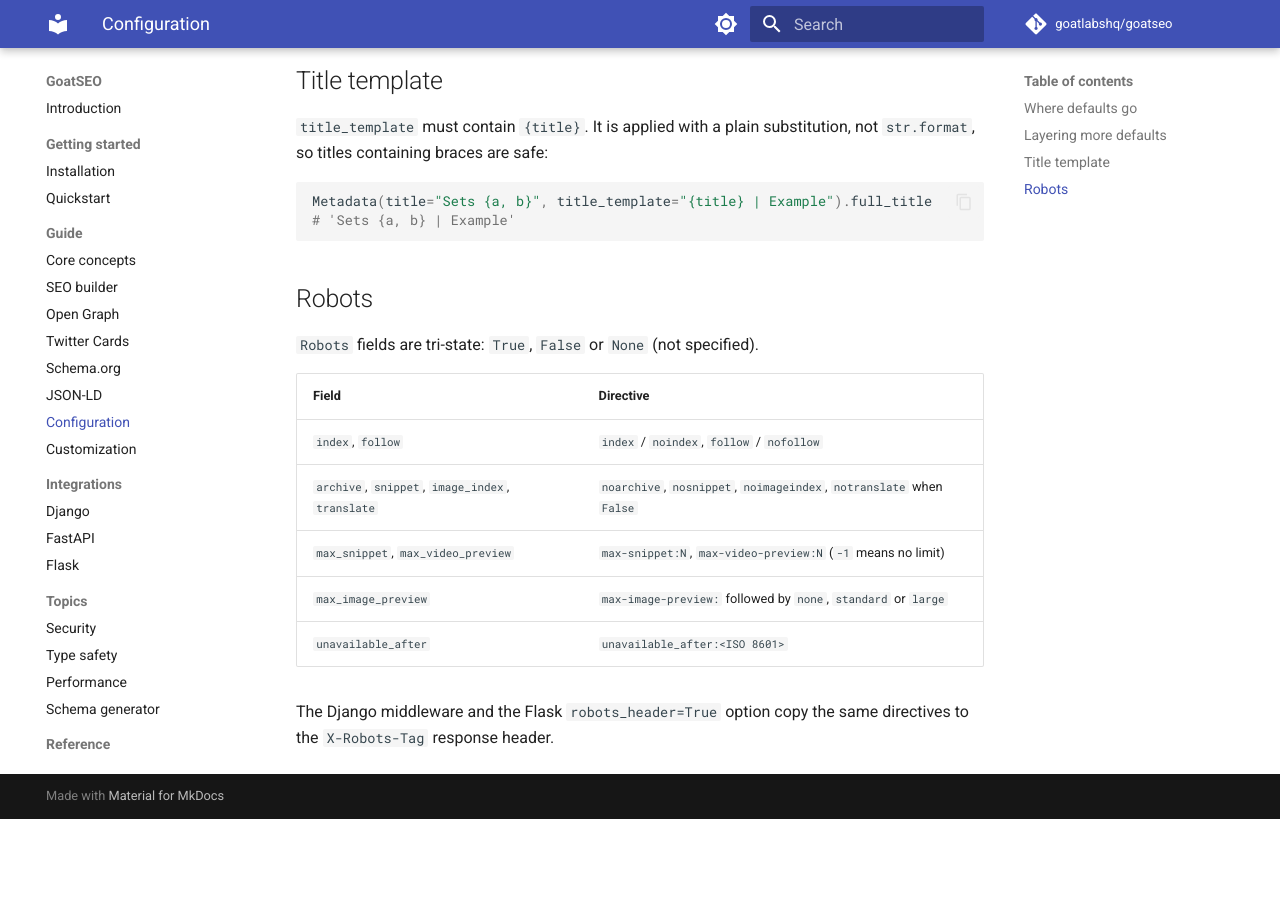
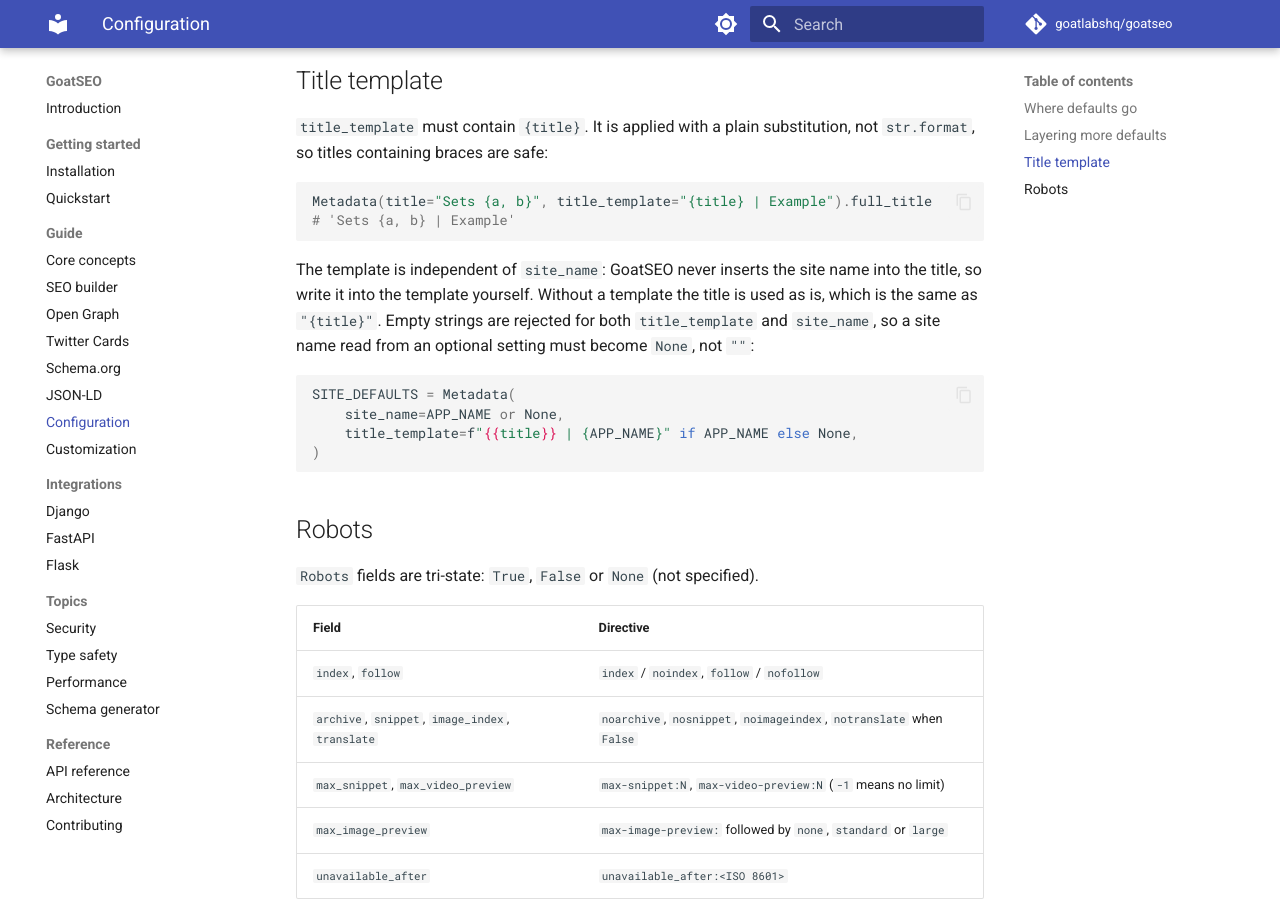
Before and after one commit to goatlabshq/goatseo, an MkDocs documentation site: the page built from docs/guide/configuration.md, in a window 1280 px wide and 900 px high, scrolled down 1041 px. Built offline with MkDocs 1.6.1 and Material for MkDocs 9.7.7, drawn with Linux system fonts in a browser that asks for light colours; comment, search, counter and statistics services are not loaded; before the commit the page ends 1860 px from its top, so only the background shows below that.

Commit message:
docs: clarify title_template, site_name and X-Robots-Tag precedence

````diff
--- a/docs/guide/configuration.md
+++ b/docs/guide/configuration.md
@@ -48,6 +48,18 @@
 # 'Sets {a, b} | Example'
 ```
 
+The template is independent of `site_name`: GoatSEO never inserts the site name into the
+title, so write it into the template yourself. Without a template the title is used as is,
+which is the same as `"{title}"`. Empty strings are rejected for both `title_template` and
+`site_name`, so a site name read from an optional setting must become `None`, not `""`:
+
+```python
+SITE_DEFAULTS = Metadata(
+    site_name=APP_NAME or None,
+    title_template=f"{{title}} | {APP_NAME}" if APP_NAME else None,
+)
+```
+
 ## Robots
 
 `Robots` fields are tri-state: `True`, `False` or `None` (not specified).
````
Also changed, not shown: docs/integrations/django.md (+5 -0 lines).
